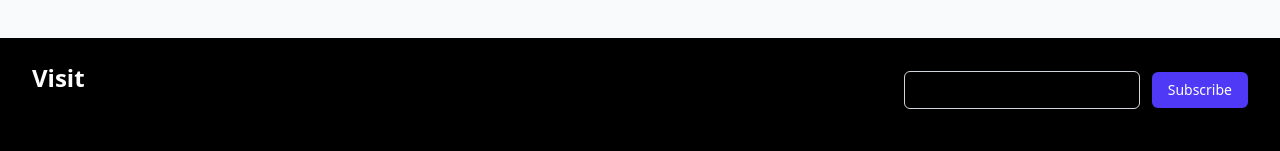
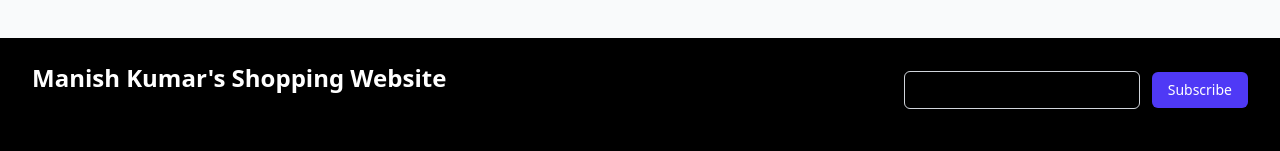
Before and after one commit to manishkuma123/ecommerceappclient, a Next.js app: page / in a window 1280 px wide. Shown: the part 978-1129 px from the top of the page. Built offline with nearby package versions, Linux system fonts and the light colour scheme; no server answers.

Commit message:
redy for deployment

```diff
--- a/src/app/components/Footer.tsx
+++ b/src/app/components/Footer.tsx
@@ -54,11 +54,11 @@ export default function Footer() {
         {/* Header Section */}
         <div className="space-y-6 sm:flex sm:justify-between sm:items-center">
           <div className="max-w-md">
-            <h3 className="text-lg font-semibold sm:text-2xl">
 
-              <a title="Manish Kumar&#39;s Shopping Website">Visit</a>
+<h3 className="text-lg font-semibold sm:text-2xl">
+  Manish Kumar&apos;s Shopping Website
+</h3>
 
-            </h3>
           </div>
 
           {/* Subscription Form */}
--- a/src/app/page.tsx
+++ b/src/app/page.tsx
@@ -32,7 +32,7 @@ const Home = () => {
   }, []);
 
   return (
-    <main className="min-h-screen bg-gray-100 dark:bg-gray-900 text-black dark:text-white">
+
       <div className="bg-gray-50 min-h-screen">
         <section className="relative w-full h-[60vh] sm:h-[70vh] md:h-[85vh]">
           <Image
@@ -114,7 +114,7 @@ const Home = () => {
           </div>
         </section>
       </div>
-    </main>
+
   );
 };
 
```
